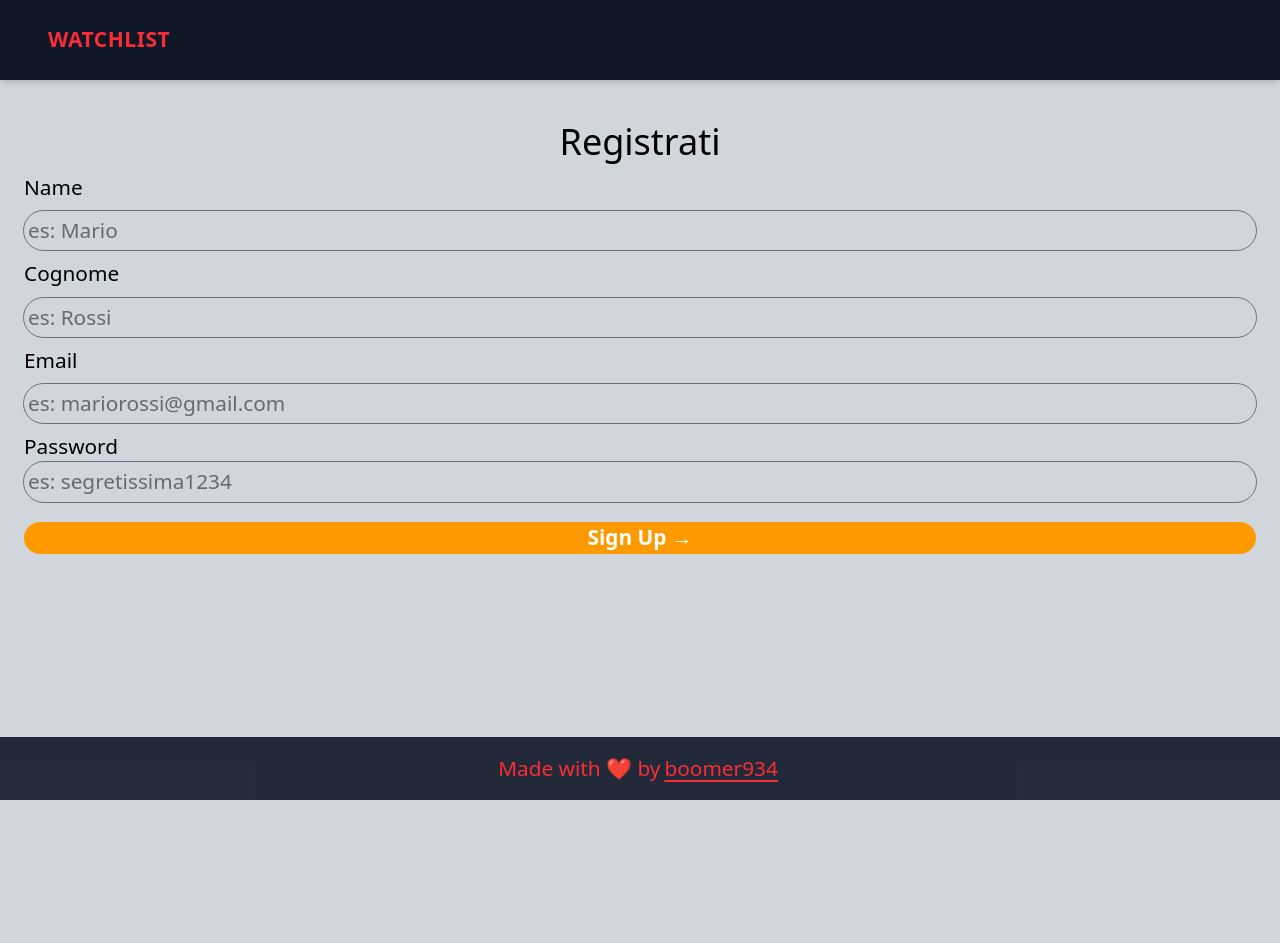
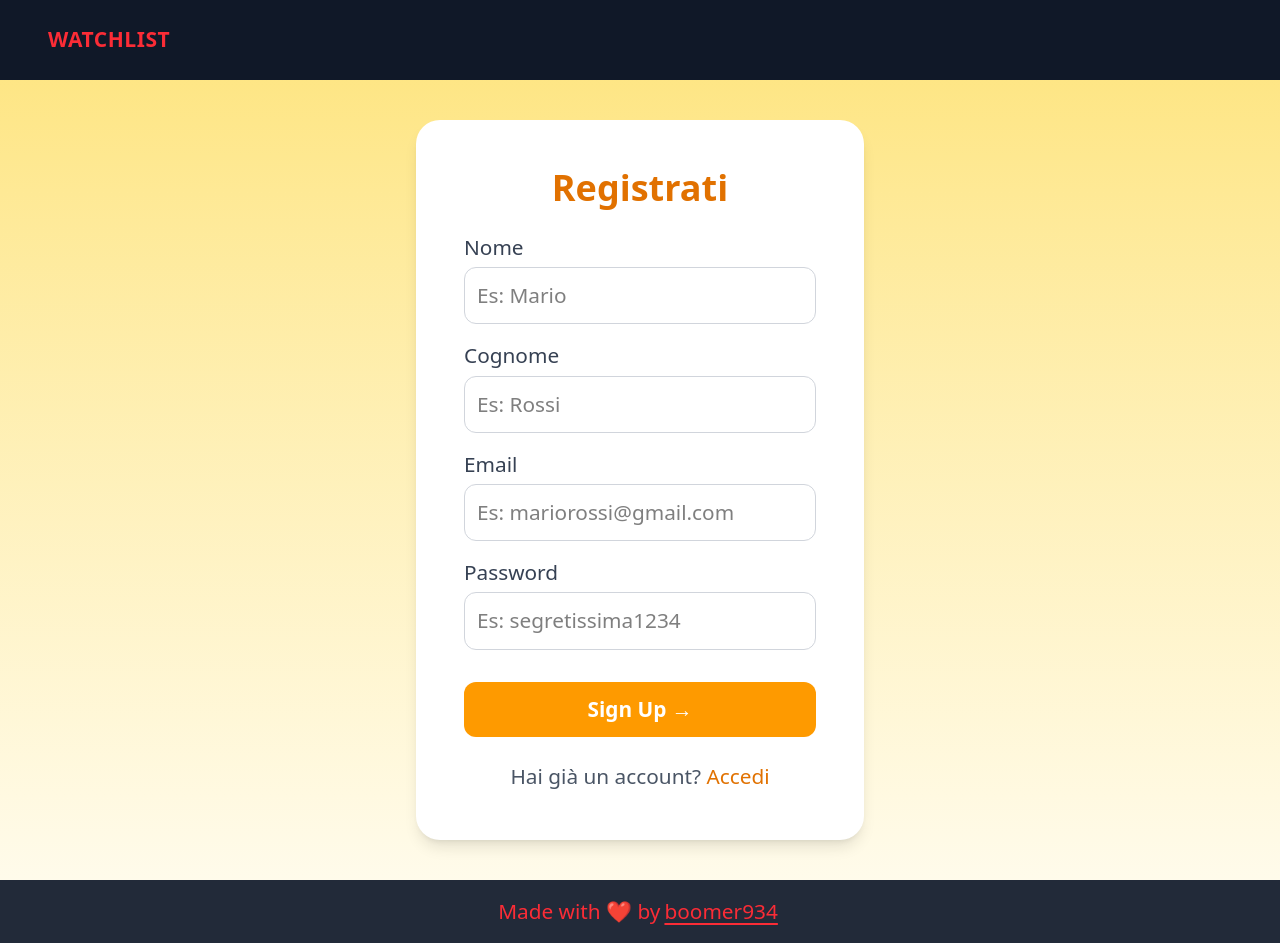
Before and after one commit to boomer934/watchlist, a React (Vite) app in the folder client/: page /register in a window 1280 px wide. Before the commit the page ends 800 px from the top, so only its background shows below. Built offline with nearby package versions, Linux system fonts and the light colour scheme.

Commit message:
Refactor login and registration forms: enhance UI with improved layout, styling, and accessibility features for better user experience.

```diff
--- a/client/src/components/FormLogin.jsx
+++ b/client/src/components/FormLogin.jsx
@@ -2,8 +2,6 @@ import axios from 'axios'
 import { useNavigate } from 'react-router-dom'
 import { useState,useContext } from 'react'
 import { UserContext, UserNameContext } from '../App'
-
-
 
 export default function FormLogin() {
   const {user,setUser} = useContext(UserContext)
@@ -30,39 +28,53 @@ export default function FormLogin() {
   }
 
   return (
-    <div className="flex flex-col items-center h-full mt-8">
-      <h1 className="text-4xl p-2.5">Accedi</h1>
-      {invalid && <p className="text-red-500">Email o password errati</p>}
-      <form onSubmit={handleSubmit} className="w-full flex items-start justify-center flex-col h-auto rounded-3xl p-6 pt-0">
-        <label htmlFor="email" className="self-start">
-          Email
-        </label>
+    <div className="flex justify-center items-center min-h-screen bg-gradient-to-b from-amber-200 to-amber-50 px-4">
+      <div className="bg-white shadow-lg rounded-3xl w-full max-w-md p-8 md:p-12 flex flex-col">
+        <h1 className="text-4xl font-bold text-center text-amber-600 mb-6">Accedi</h1>
+        {invalid && <p className="text-red-500 text-center mb-4">Email o password errati</p>}
+
+        <form onSubmit={handleSubmit} className="flex flex-col gap-4">
+          <div className="flex flex-col">
+            <label htmlFor="email" className="mb-1 font-medium text-gray-700">Email</label>
             <input
               type="email"
               name="email"
               value={user?.email}
               onChange={({ target }) => setUser({ ...user, email: target.value })}
               placeholder="Inserisci la tua email..."
-          className="focus:outline-0 p-1 my-2 outline-1 outline-gray-500 rounded-3xl w-full"
+              className="p-3 border border-gray-300 rounded-xl focus:outline-none focus:ring-2 focus:ring-amber-400 focus:border-amber-400 transition"
             />
-        <label htmlFor="password" className="self-start">
-          Password
-        </label>
+          </div>
+
+          <div className="flex flex-col">
+            <label htmlFor="password" className="mb-1 font-medium text-gray-700">Password</label>
             <input
               type="password"
               name="password"
               value={user?.password}
               onChange={({ target }) => setUser({ ...user, password: target.value })}
               placeholder="Inserisci la tua password..."
-          className="focus:outline-0 p-1 my-2 outline-1 outline-gray-500 rounded-3xl w-full"
+              className="p-3 border border-gray-300 rounded-xl focus:outline-none focus:ring-2 focus:ring-amber-400 focus:border-amber-400 transition"
             />
+          </div>
+
           <input
             type="submit"
             value="Accedi →"
-          className="bg-amber-500 w-full md:w-1/3 h-8 cursor-pointer rounded-md text-white font-semibold"
+            className="bg-amber-500 hover:bg-amber-600 text-white font-semibold py-3 rounded-xl cursor-pointer transition duration-200"
           />
         </form>
-      <p>Non hai un account? <span className="text-red-500 hover:cursor-pointer underline underline-offset-4 focus:text-red-600" onClick={() => navigate("/register")}>Registrati</span></p>
+
+        <p className="text-center mt-6 text-gray-600">
+          Non hai un account?{" "}
+          <span
+            className="text-amber-600 font-medium hover:underline cursor-pointer"
+            onClick={() => navigate("/register")}
+          >
+            Registrati
+          </span>
+        </p>
+      </div>
     </div>
   )
 }
--- a/client/src/components/FormRegister.jsx
+++ b/client/src/components/FormRegister.jsx
@@ -1,7 +1,9 @@
 import axios from 'axios'
 import { useNavigate } from 'react-router-dom';
+
 export default function RegisterForm({ user, setUser }) {
   const navigate = useNavigate();
+
   const handleSubmit = async (event) => {
     event.preventDefault();
     try {
@@ -14,61 +16,76 @@ export default function RegisterForm({ user, setUser }) {
   };
 
   return (
-    <div className="flex flex-col items-center h-full mt-8">
-      <h1 className="text-4xl p-2.5">Registrati</h1>
-      <form onSubmit={handleSubmit} className="w-full flex items-start justify-center flex-col h-auto rounded-3xl p-6 pt-0 ">
-        <label htmlFor="name" className="self-start">
-          Name
-        </label>
+    <div className="flex justify-center items-center min-h-screen bg-gradient-to-b from-amber-200 to-amber-50 px-4">
+      <div className="bg-white shadow-lg rounded-3xl w-full max-w-md p-8 md:p-12 flex flex-col">
+        <h1 className="text-4xl font-bold text-center text-amber-600 mb-6">Registrati</h1>
+
+        <form onSubmit={handleSubmit} className="flex flex-col gap-4">
+          <div className="flex flex-col">
+            <label htmlFor="name" className="mb-1 font-medium text-gray-700">Nome</label>
             <input
               type="text"
               name="name"
               value={user.name}
               onChange={({ target }) => setUser({ ...user, name: target.value })}
-          placeholder="es: Mario"
-          className="focus:outline-0 p-1 my-2 outline-1 outline-gray-500 rounded-3xl w-full"
+              placeholder="Es: Mario"
+              className="p-3 border border-gray-300 rounded-xl focus:outline-none focus:ring-2 focus:ring-amber-400 focus:border-amber-400 transition"
             />
-        <label htmlFor="surname" className="self-start">
-          Cognome
-        </label>
+          </div>
+
+          <div className="flex flex-col">
+            <label htmlFor="surname" className="mb-1 font-medium text-gray-700">Cognome</label>
             <input
               type="text"
               name="surname"
               value={user.surname}
               onChange={({ target }) => setUser({ ...user, surname: target.value })}
-          placeholder="es: Rossi"
-          className="focus:outline-0 p-1 my-2 outline-1 outline-gray-500 rounded-3xl w-full"
+              placeholder="Es: Rossi"
+              className="p-3 border border-gray-300 rounded-xl focus:outline-none focus:ring-2 focus:ring-amber-400 focus:border-amber-400 transition"
             />
-        <label htmlFor="email" className="self-start">
-          Email
-        </label>
+          </div>
+
+          <div className="flex flex-col">
+            <label htmlFor="email" className="mb-1 font-medium text-gray-700">Email</label>
             <input
               type="email"
               name="email"
-          id="email"
               value={user.email}
               onChange={({ target }) => setUser({ ...user, email: target.value })}
-          placeholder="es: mariorossi@gmail.com"
-          className="focus:outline-0 p-1 my-2 outline-1 outline-gray-500 rounded-3xl w-full"
+              placeholder="Es: mariorossi@gmail.com"
+              className="p-3 border border-gray-300 rounded-xl focus:outline-none focus:ring-2 focus:ring-amber-400 focus:border-amber-400 transition"
             />
-        <label htmlFor="password" className="self-start">
-          Password
-        </label>
+          </div>
+
+          <div className="flex flex-col">
+            <label htmlFor="password" className="mb-1 font-medium text-gray-700">Password</label>
             <input
               type="password"
               name="password"
-          id="password"
               value={user.password}
               onChange={({ target }) => setUser({ ...user, password: target.value })}
-          placeholder="es: segretissima1234"
-          className="focus:outline-0 p-1 outline-1 outline-gray-500 rounded-3xl w-full"
+              placeholder="Es: segretissima1234"
+              className="p-3 border border-gray-300 rounded-xl focus:outline-none focus:ring-2 focus:ring-amber-400 focus:border-amber-400 transition"
             />
+          </div>
+
           <input
             type="submit"
             value="Sign Up →"
-          className="bg-amber-500 w-full h-8 cursor-pointer text-white font-semibold mt-5 self-center rounded-3xl focus:scale-110 focus:bg-red-600 focus:transition duration-300 ease-in-out"
+            className="bg-amber-500 hover:bg-amber-600 text-white font-semibold py-3 rounded-xl cursor-pointer transition duration-200 mt-4"
           />
         </form>
+
+        <p className="text-center mt-6 text-gray-600">
+          Hai già un account?{" "}
+          <span
+            className="text-amber-600 font-medium hover:underline cursor-pointer"
+            onClick={() => navigate("/login")}
+          >
+            Accedi
+          </span>
+        </p>
+      </div>
     </div>
   );
 }
```
Lines whose indentation alone changed are shown as unchanged.
